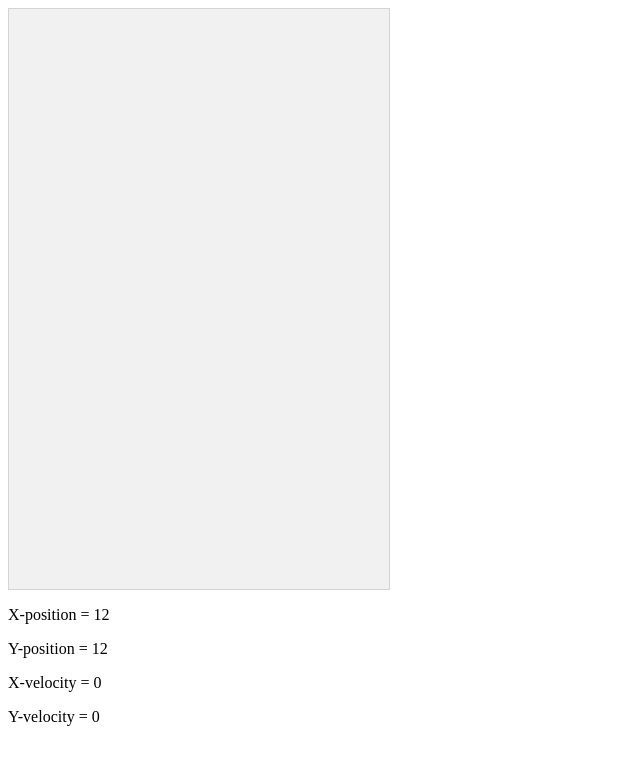
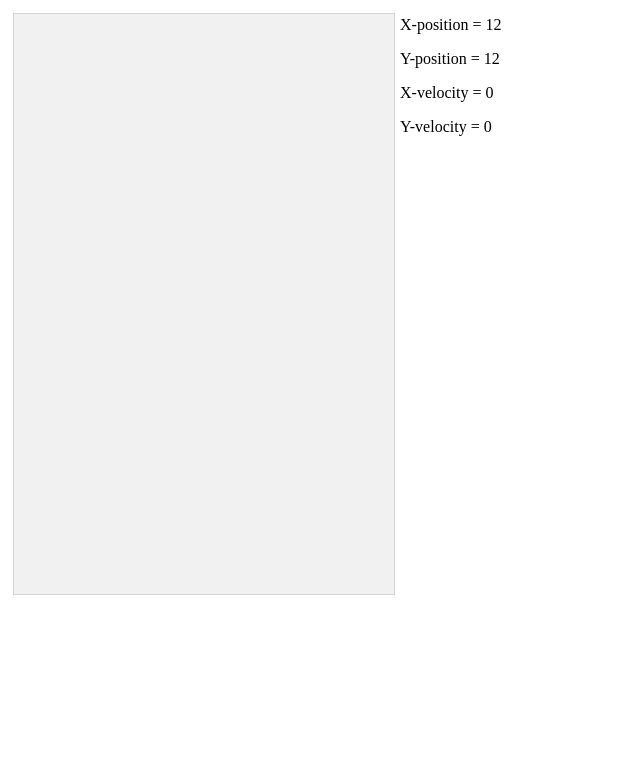
Before and after one commit to themostdavid/HTML-Game, a plain HTML site: page index.html in a window 1280 px wide. Shown: the whole page, without its empty margins (0-640 px from the left). Drawn offline with Linux system fonts and the light colour scheme.

Commit message:
Update main.css

```diff
--- a/css/main.css
+++ b/css/main.css
@@ -2,4 +2,15 @@ canvas
 {
 	border: 1px solid #d3d3d3;
     background-color: #f1f1f1;
+	margin-top: 5px;
+	margin-left: 5px;
 }
+
+.playerInfo
+{
+	position: fixed;
+	margin-left: auto;
+    margin-right: auto;
+	top: 0;
+	left: 400;
+}
```
